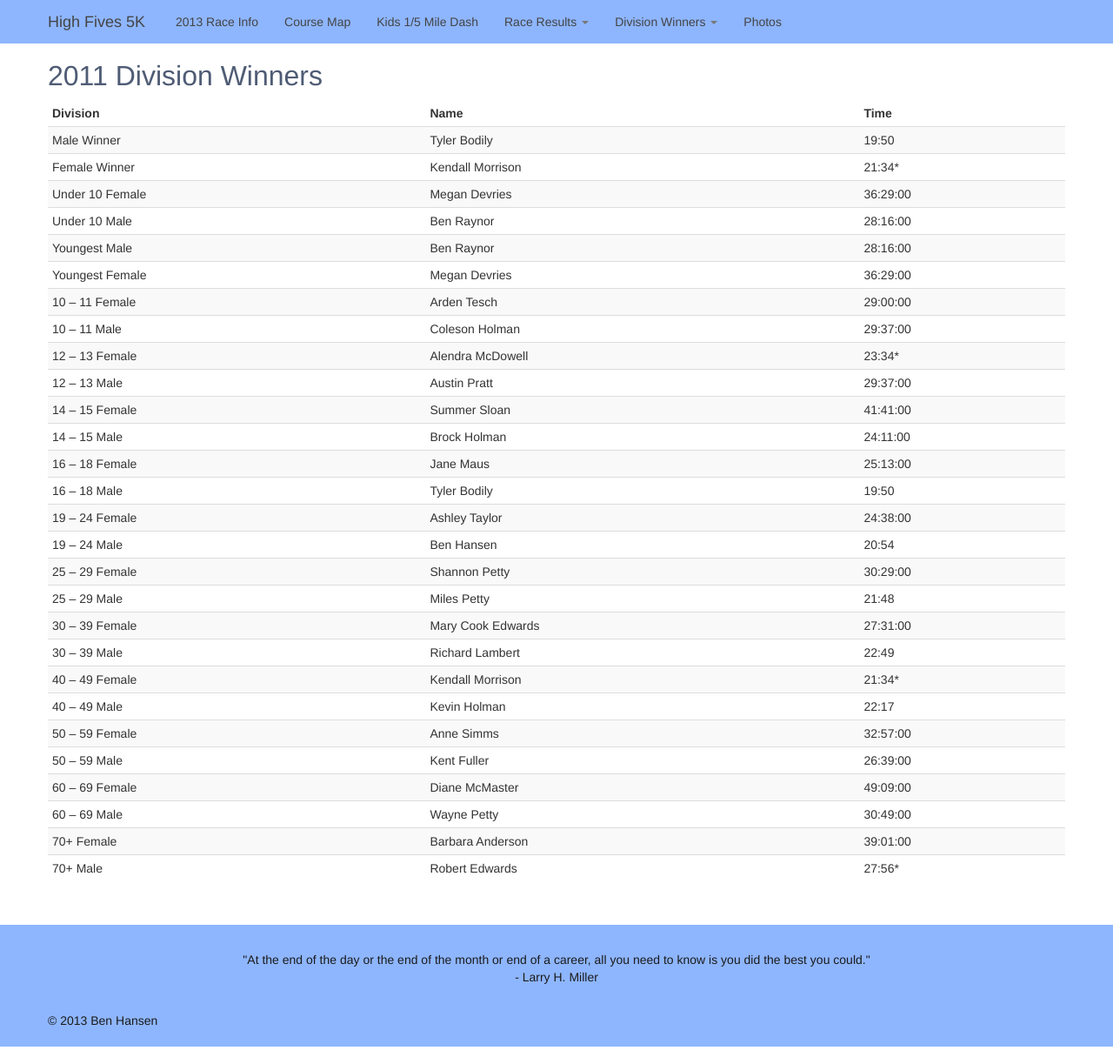
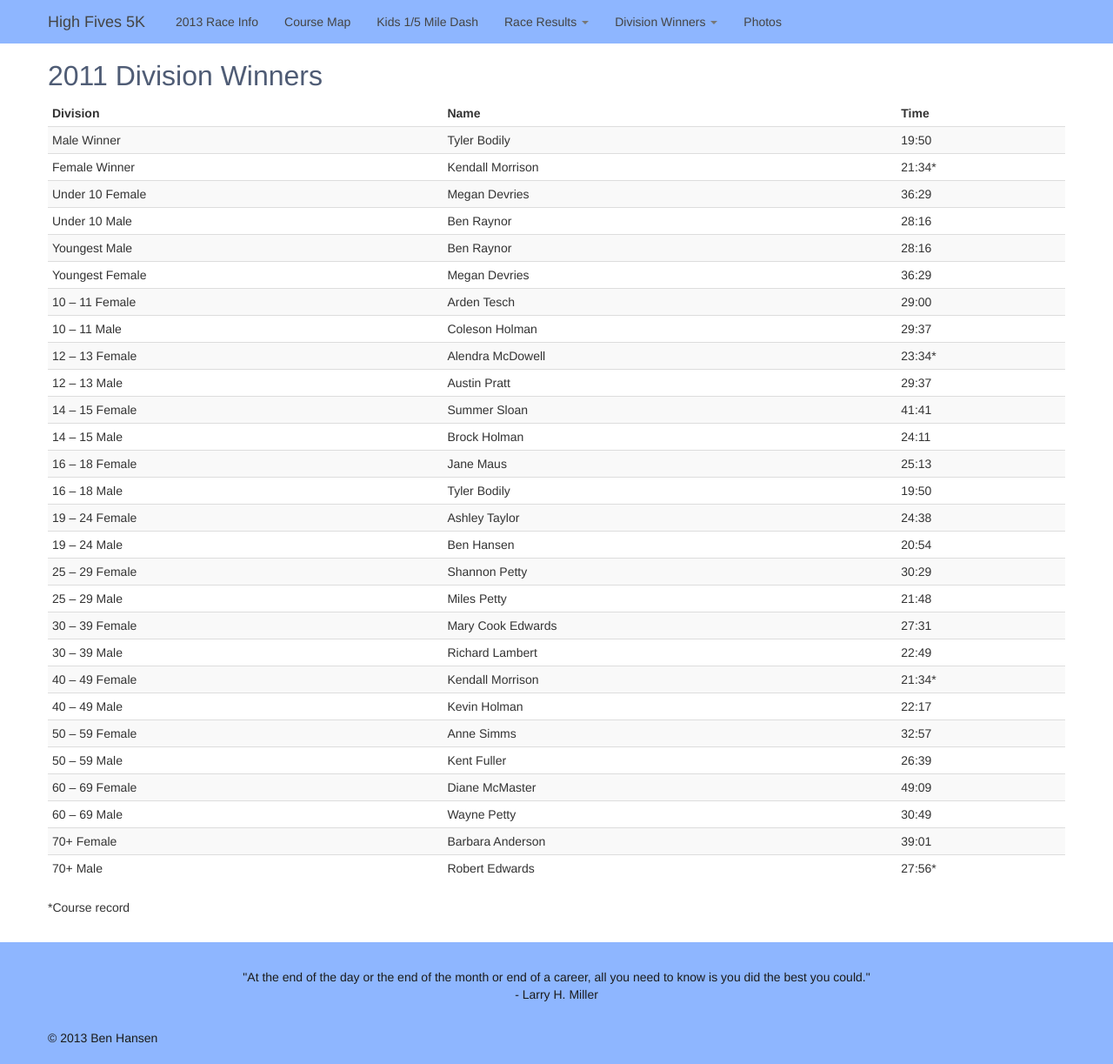
Before and after one commit to benhansen-io/HighFives5k, a Jekyll site: the page built from divisionwinners/2011.html, in a window 1280 px wide and 1223 px high. Shown: the whole window at 87% size. Built offline with Jekyll 4.4.1, drawn with Linux system fonts in a browser that asks for light colours; nearby versions of some CDN libraries; Markdown is read by kramdown in place of the engine named in the settings.

```diff
--- a/_layouts/divisionwinner.html
+++ b/_layouts/divisionwinner.html
@@ -13,3 +13,4 @@ layout: page
     {{ content }}
   </tbody>
 </table>
+*Course record
--- a/divisionwinners/2011.html
+++ b/divisionwinners/2011.html
@@ -4,29 +4,29 @@ title: 2011 Division Winners
 ---
 <tr><td>Male Winner</td><td>Tyler Bodily</td><td>19:50</td></tr>
 <tr><td>Female Winner</td><td>Kendall Morrison</td><td>21:34*</td></tr>
-<tr><td>Under 10 Female</td><td>Megan Devries</td><td>36:29:00</td></tr>
-<tr><td>Under 10 Male</td><td>Ben Raynor</td><td>28:16:00</td></tr>
-<tr><td>Youngest Male</td><td>Ben Raynor</td><td>28:16:00</td></tr>
-<tr><td>Youngest Female</td><td>Megan Devries</td><td>36:29:00</td></tr>
-<tr><td>10 – 11 Female</td><td>Arden Tesch</td><td>29:00:00</td></tr>
-<tr><td>10 – 11 Male</td><td>Coleson Holman</td><td>29:37:00</td></tr>
+<tr><td>Under 10 Female</td><td>Megan Devries</td><td>36:29</td></tr>
+<tr><td>Under 10 Male</td><td>Ben Raynor</td><td>28:16</td></tr>
+<tr><td>Youngest Male</td><td>Ben Raynor</td><td>28:16</td></tr>
+<tr><td>Youngest Female</td><td>Megan Devries</td><td>36:29</td></tr>
+<tr><td>10 – 11 Female</td><td>Arden Tesch</td><td>29:00</td></tr>
+<tr><td>10 – 11 Male</td><td>Coleson Holman</td><td>29:37</td></tr>
 <tr><td>12 – 13 Female</td><td>Alendra McDowell</td><td>23:34*</td></tr>
-<tr><td>12 – 13 Male</td><td>Austin Pratt</td><td>29:37:00</td></tr>
-<tr><td>14 – 15 Female</td><td>Summer Sloan</td><td>41:41:00</td></tr>
-<tr><td>14 – 15 Male</td><td>Brock Holman</td><td>24:11:00</td></tr>
-<tr><td>16 – 18 Female</td><td>Jane Maus</td><td>25:13:00</td></tr>
+<tr><td>12 – 13 Male</td><td>Austin Pratt</td><td>29:37</td></tr>
+<tr><td>14 – 15 Female</td><td>Summer Sloan</td><td>41:41</td></tr>
+<tr><td>14 – 15 Male</td><td>Brock Holman</td><td>24:11</td></tr>
+<tr><td>16 – 18 Female</td><td>Jane Maus</td><td>25:13</td></tr>
 <tr><td>16 – 18 Male</td><td>Tyler Bodily</td><td>19:50</td></tr>
-<tr><td>19 – 24 Female</td><td>Ashley Taylor</td><td>24:38:00</td></tr>
+<tr><td>19 – 24 Female</td><td>Ashley Taylor</td><td>24:38</td></tr>
 <tr><td>19 – 24 Male</td><td>Ben Hansen</td><td>20:54</td></tr>
-<tr><td>25 – 29 Female</td><td>Shannon Petty</td><td>30:29:00</td></tr>
+<tr><td>25 – 29 Female</td><td>Shannon Petty</td><td>30:29</td></tr>
 <tr><td>25 – 29 Male</td><td>Miles Petty</td><td>21:48</td></tr>
-<tr><td>30 – 39 Female</td><td>Mary Cook Edwards</td><td>27:31:00</td></tr>
+<tr><td>30 – 39 Female</td><td>Mary Cook Edwards</td><td>27:31</td></tr>
 <tr><td>30 – 39 Male</td><td>Richard Lambert</td><td>22:49</td></tr>
 <tr><td>40 – 49 Female</td><td>Kendall Morrison</td><td>21:34*</td></tr>
 <tr><td>40 – 49 Male</td><td>Kevin Holman</td><td>22:17</td></tr>
-<tr><td>50 – 59 Female</td><td>Anne Simms</td><td>32:57:00</td></tr>
-<tr><td>50 – 59 Male</td><td>Kent Fuller</td><td>26:39:00</td></tr>
-<tr><td>60 – 69 Female</td><td>Diane McMaster</td><td>49:09:00</td></tr>
-<tr><td>60 – 69 Male</td><td>Wayne Petty</td><td>30:49:00</td></tr>
-<tr><td>70+ Female</td><td>Barbara Anderson</td><td>39:01:00</td></tr>
+<tr><td>50 – 59 Female</td><td>Anne Simms</td><td>32:57</td></tr>
+<tr><td>50 – 59 Male</td><td>Kent Fuller</td><td>26:39</td></tr>
+<tr><td>60 – 69 Female</td><td>Diane McMaster</td><td>49:09</td></tr>
+<tr><td>60 – 69 Male</td><td>Wayne Petty</td><td>30:49</td></tr>
+<tr><td>70+ Female</td><td>Barbara Anderson</td><td>39:01</td></tr>
 <tr><td>70+ Male</td><td>Robert Edwards</td><td>27:56*</td></tr>
```
Also changed, not shown: course-records.html (added, +43 -0 lines), divisionwinners/2012.html (added, +29 -0 lines), divisionwinners/2013.html (added, +30 -0 lines), kidsdash/2009.html (added, +46 -0 lines), kidsdash/2010.html (added, +59 -0 lines), kidsdash/2013.html (added, +41 -0 lines), results/2013.html (added, +65 -0 lines).
